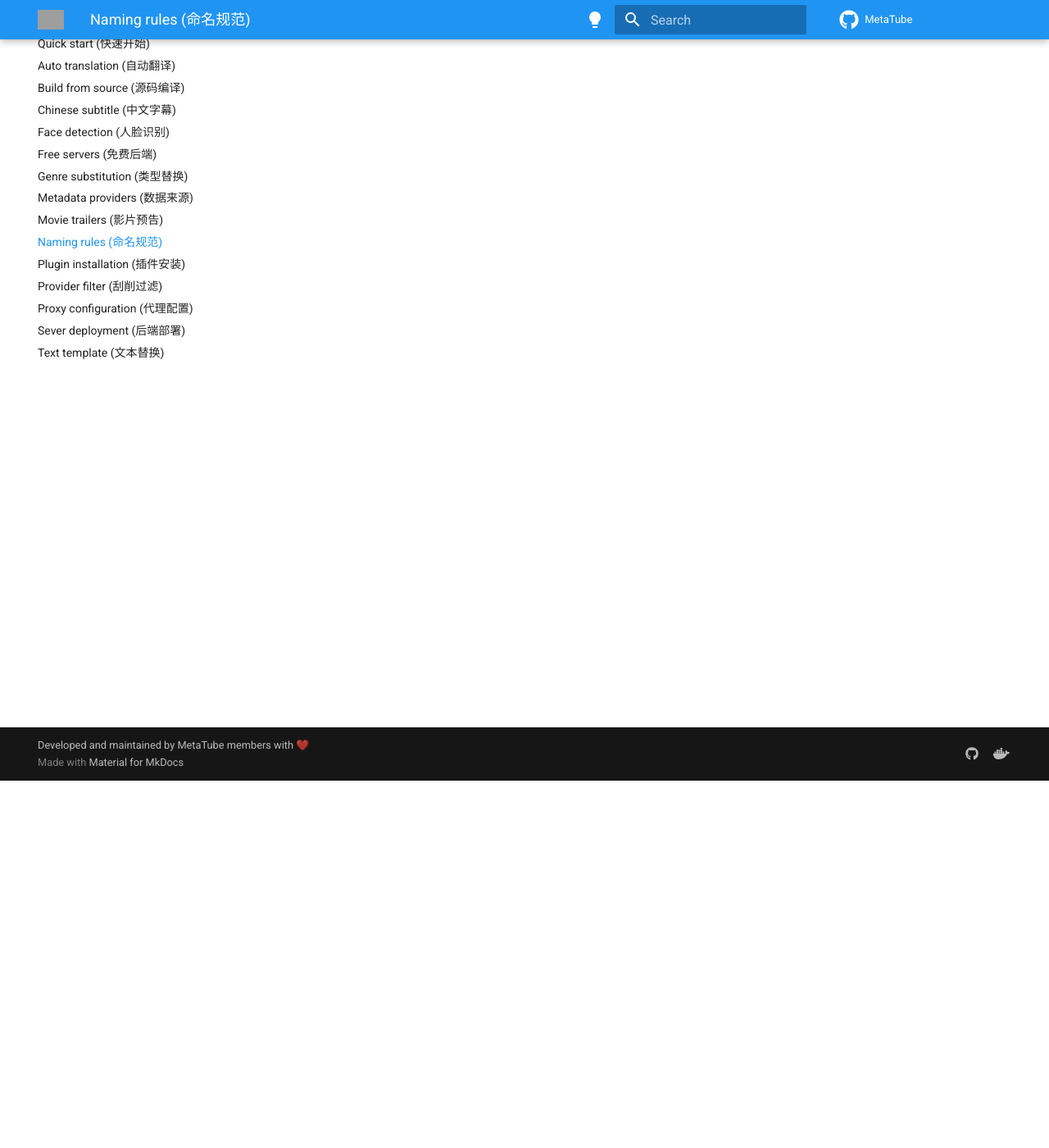
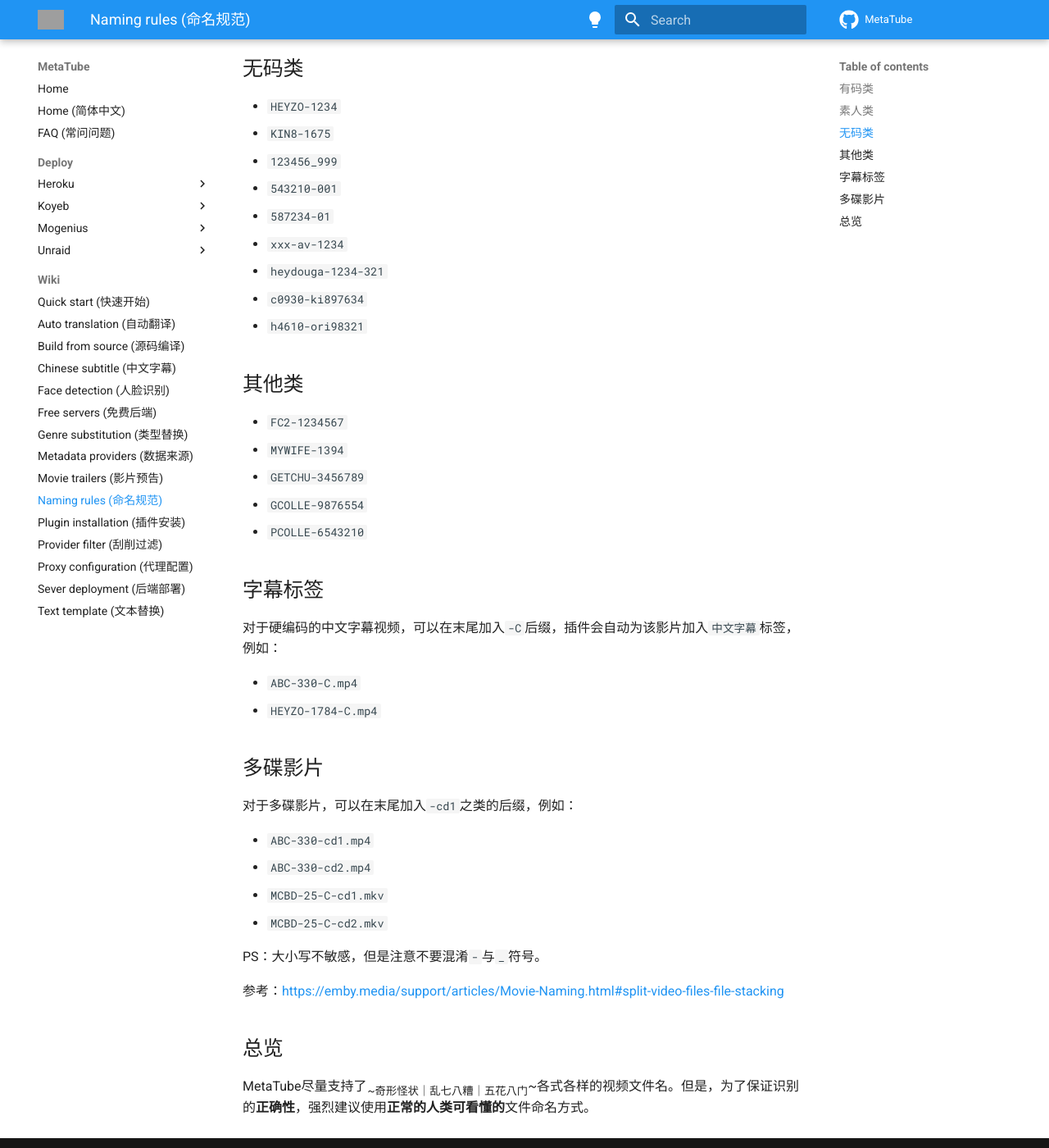
Before and after one commit to metatube-community/metatube-community.github.io, an MkDocs documentation site: the page built from docs/wiki/naming-rules.md, in a window 1280 px wide and 1400 px high, scrolled down 448 px. Shown: the whole window at 82% size. Built offline with MkDocs 1.6.1 and Material for MkDocs 9.7.7, drawn with Linux system fonts in a browser that asks for light colours; some of the changed lines change nothing that is shown; some of the changed text lies outside the part shown; grey boxes are pictures that could not be loaded.

Commit message:
docs: update naming rules

````diff
--- a/docs/wiki/naming-rules.md
+++ b/docs/wiki/naming-rules.md
@@ -1,13 +1,10 @@
 # Naming rules (命名规范)
 
-> WIP
-
-<!--
 ## 有码类
 
-- `SSIS-001`
-- `ABW-100`
-- `PPPD-326`
+- `SSSS-001`
+- `ABC-100`
+- `PPPC-326`
 
 ## 素人类
 
@@ -38,57 +35,22 @@
 
 对于硬编码的中文字幕视频，可以在末尾加入`-C`后缀，插件会自动为该影片加入`中文字幕`标签，例如：
 
-- `ABP-330-C.mp4`
+- `ABC-330-C.mp4`
 - `HEYZO-1784-C.mp4`
+
+## 多碟影片
 
 对于多碟影片，可以在末尾加入`-cd1`之类的后缀，例如：
 
-- `ABP-330-cd1.mp4`
-- `ABP-330-cd2.mp4`
+- `ABC-330-cd1.mp4`
+- `ABC-330-cd2.mp4`
 - `MCBD-25-C-cd1.mkv`
 - `MCBD-25-C-cd2.mkv`
 
 PS：大小写不敏感，但是注意不要混淆`-`与`_`符号。
 
+参考：<https://emby.media/support/articles/Movie-Naming.html#split-video-files-file-stacking>
+
 ## 总览
 
-MetaTube尽量支持了~~奇形怪状｜乱七八糟｜五花八门~~各式各样的视频文件名，例如以下花括号内均为可识别文件名：
-
-```
-{"ABP-030", "ABP-030"},
-{"ABP-030-C", "ABP-030"},
-{"ABP-030-C.mp4", "ABP-030"},
-{"ABP-358_C.mkv", "ABP-358"},
-{"[]ABP-358_C.mkv", "ABP-358"},
-{"[22sht.me]ABP-358_C.mkv", "ABP-358"},
-{"ABP-030-C-c_c-C-Cd1-cd4.mp4", "ABP-030"},
-{"rctd-460ch.mp4", "rctd-460"},
-{"rctd-460-ch.mp4", "rctd-460"},
-{"rctd-460ch-ch.mp4", "rctd-460"},
-{"rctd-461-C-cD4.mp4", "rctd-461"},
-{"rctd-461-cd3.mp4", "rctd-461"},
-{"rctd-461-Cd3-C.mp4", "rctd-461"},
-{"rctd-461_Cd39-C.mp4", "rctd-461"},
-{"FC2-PPV-123456", "FC2-PPV-123456"},
-{"FC2-PPV-123456-C.mp4", "FC2-PPV-123456"},
-{"ssis00123.mp4", "ssis00123"},
-{"SDDE-625_uncensored_C.mp4", "SDDE-625"},
-{"SDDE-625_uncensored_leak_C.mp4", "SDDE-625"},
-{"SDDE-625_uncensored_leak_C_cd1.mp4", "SDDE-625"},
-{"GIGL-677_4K.mp4", "GIGL-677"},
-{"093021_539-FHD.mkv", "093021_539"},
-{"sbw99.cc@iesp-653-4K.mp4", "iesp-653"},
-{"jav20s8.com@GIGL-677.mp4", "GIGL-677"},
-{"jav20s8.com@GIGL-677_4K.mp4", "GIGL-677"},
-{"133ARA-030你好.mp4", "133ARA-030"},
-{"133ARA-030 你好.mp4", "133ARA-030"},
-{"133ARA-030 hello there.mp4", "133ARA-030"},
-{"133ARA-030-C 你好.mp4", "133ARA-030"},
-{"test.xxx@133ARA-030 你好.mp4", "133ARA-030"},
-{"Tokyo Hot n9001 FHD.mp4", "n9001"},
-{"TokyoHot-n1287-HD .mp4", "n1287"},
-{"caribean-020317_001.mp4", "020317_001"},
-{"heydouga-4102-023-CD2.iso", "4102-023"},
-```
-
-但是，为了保证识别的**正确性**，强烈建议使用**正常的人类可看懂的**文件命名方式。 -->
+MetaTube尽量支持了~~奇形怪状｜乱七八糟｜五花八门~~各式各样的视频文件名。但是，为了保证识别的**正确性**，强烈建议使用**正常的人类可看懂的**文件命名方式。
````
